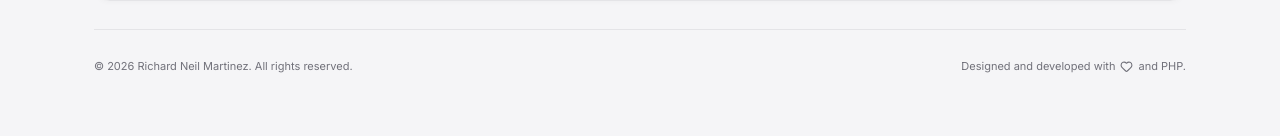
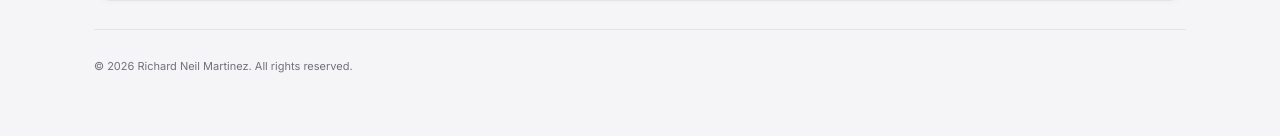
Before and after one commit to RichardNeilM/personal-portfolio, a PHP site: page /portfolio/ in a window 1280 px wide. Shown: the part 2314-2450 px from the top of the page. Run offline with PHP 8.4, Linux system fonts and the light colour scheme.

Commit message:
Update portfolio content

```diff
--- a/components/footer.php
+++ b/components/footer.php
@@ -6,12 +6,4 @@
         All rights reserved.
     </p>
 
-    <p class="footer-credit">
-
-        Designed and developed with
-        <i data-lucide="heart"></i>
-        and PHP.
-
-    </p>
-
 </footer>
```
Also changed, not shown: dist/index.html (+0 -8 lines).
